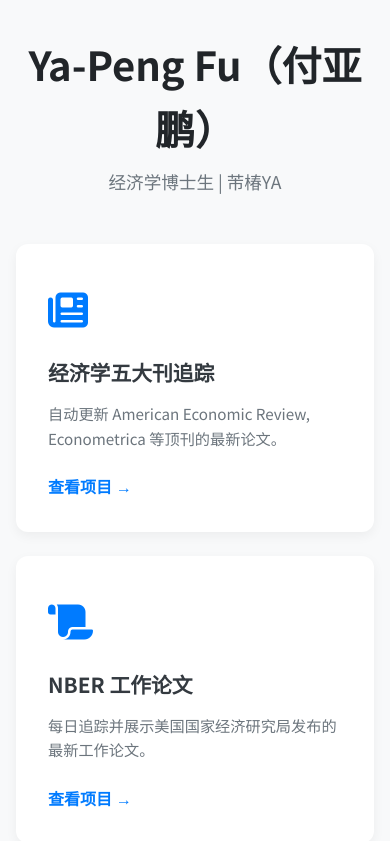
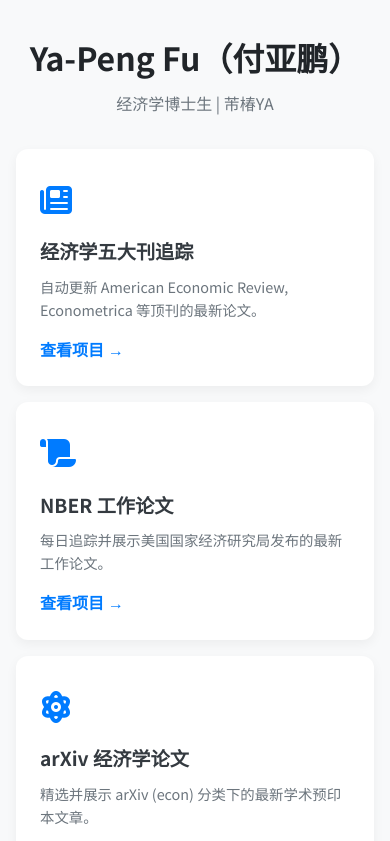
Before and after one commit to fyapeng/relax, a plain HTML site: page index.html in a window 390 px wide. Shown: the top 841 px of the page. Drawn offline with Linux system fonts and the light colour scheme.

Commit message:
Update style.css

```diff
--- a/style.css
+++ b/style.css
@@ -129,3 +129,54 @@ footer {
 .github-link i {
     margin-right: 0.5rem;
 }
+
+
+/* --- 移动端响应式调整 --- */
+/* 当屏幕宽度小于 768px 时应用以下样式 (适用于平板和手机) */
+@media (max-width: 768px) {
+
+    /* 1. 调整body布局和内边距，让内容从顶部开始，而不是垂直居中 */
+    body {
+        align-items: flex-start; /* 让内容从顶部对齐，而不是垂直居中 */
+        padding: 2rem 1rem;      /* 保持左右边距，上下边距由内容自然撑开 */
+    }
+
+    /* 2. 减小头部区域的尺寸和间距 */
+    header {
+        margin-bottom: 2rem; /* 从 3rem 减小 */
+    }
+
+    header h1 {
+        font-size: 2rem; /* 从 2.5rem 减小，让标题更适合小屏幕 */
+    }
+
+    .subtitle {
+        font-size: 1rem; /* 从 1.1rem 减小 */
+    }
+
+    /* 3. 减小卡片网格的间隙 */
+    .project-grid {
+        gap: 1rem; /* 从 1.5rem 减小，让卡片之间更紧凑 */
+    }
+
+    /* 4. [核心] 减小卡片内部的“留白”，让卡片本身变矮 */
+    .card {
+        padding: 1.5rem; /* 从 2rem 减小，这是最关键的调整之一 */
+    }
+
+    /* 5. 减小卡片内各个元素的大小和间距 */
+    .card-icon {
+        font-size: 2rem;         /* 从 2.5rem 减小 */
+        margin-bottom: 0.75rem;  /* 从 1rem 减小 */
+    }
+
+    .card h3 {
+        font-size: 1.2rem;       /* 从 1.3rem 减小 */
+        margin-bottom: 0.5rem;   /* 从 0.75rem 减小 */
+    }
+
+    .card p {
+        font-size: 0.9rem;       /* 从 0.95rem 减小 */
+        margin-bottom: 1rem;     /* 从 1.5rem 减小 */
+    }
+}
```
